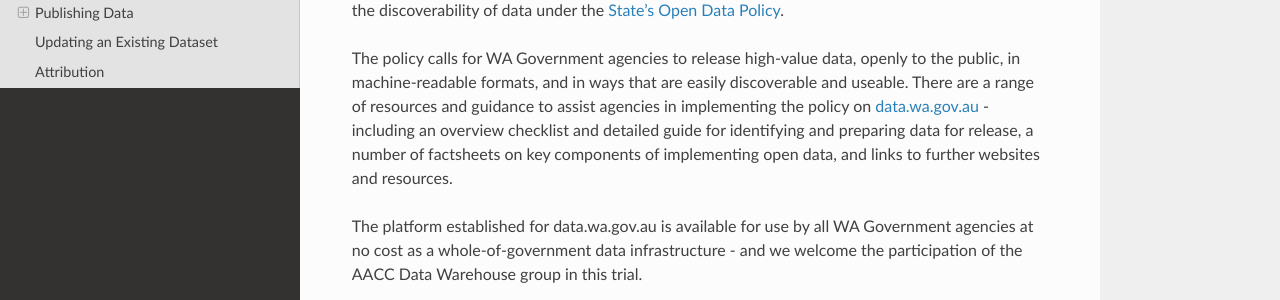
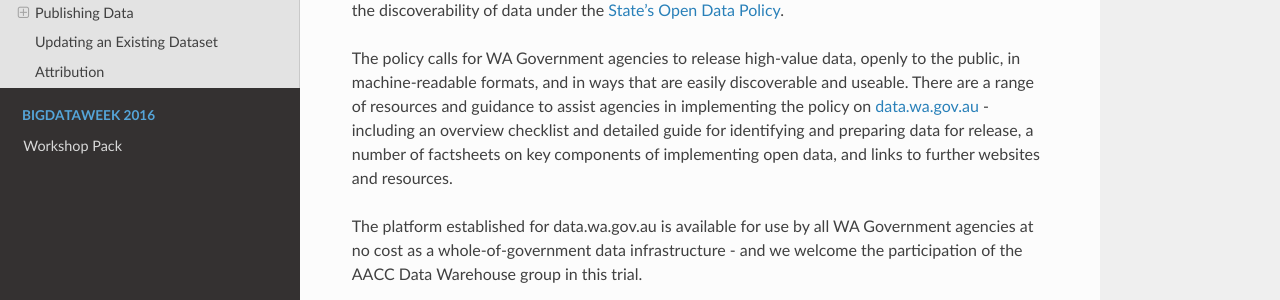
Before and after one commit to datawagovau/toolkit, an MkDocs documentation site: the page built from docs/index.md, in a window 1280 px wide. Shown: the part 289-589 px from the top of the page. Built offline with MkDocs 1.6.1, drawn with Linux system fonts in a browser that asks for light colours; nearby versions of some CDN libraries; old or Windows-style settings are respelled for this version of MkDocs.

Commit message:
Init BDW 2016

```diff
--- a/mkdocs.yml
+++ b/mkdocs.yml
@@ -1,6 +1,7 @@
 site_name: Data.wa.gov.au Toolkit
 pages:
     - [index.md, Home, Data.wa.gov.au Toolkit]
+    - [bigdataweek-workshop.md, BigDataWeek 2016, Workshop Pack]
     # - [dto.md, Home, DTO Digital Service Standard]
     # - [splunk.md, Home, Splunk]
     # - [hp-helion.md, Home, HP Helion]
```
